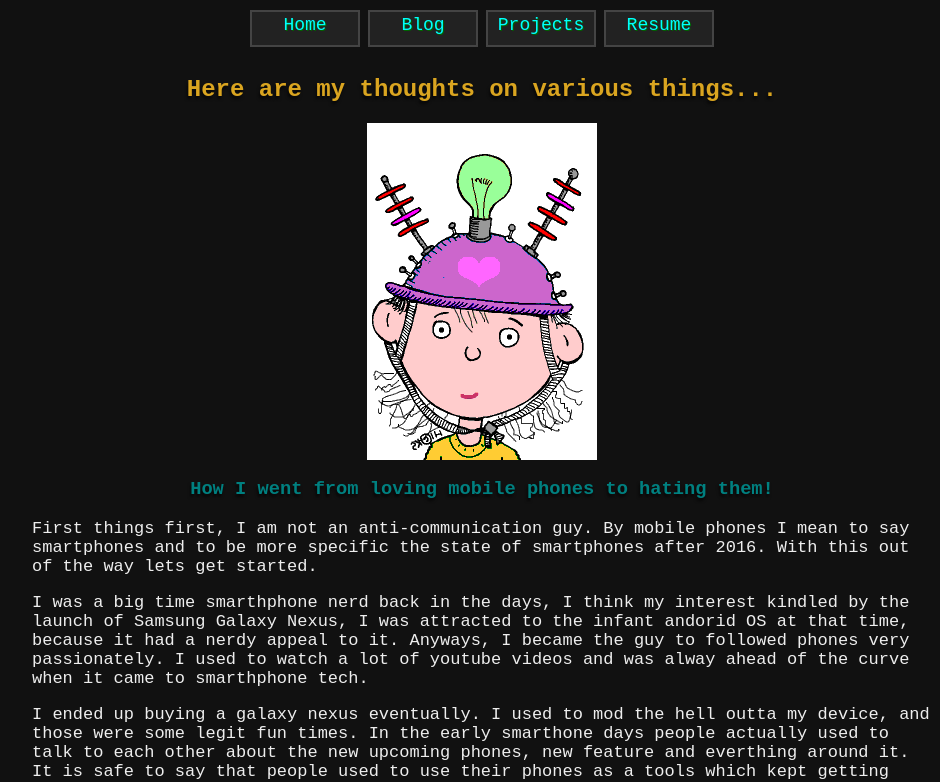
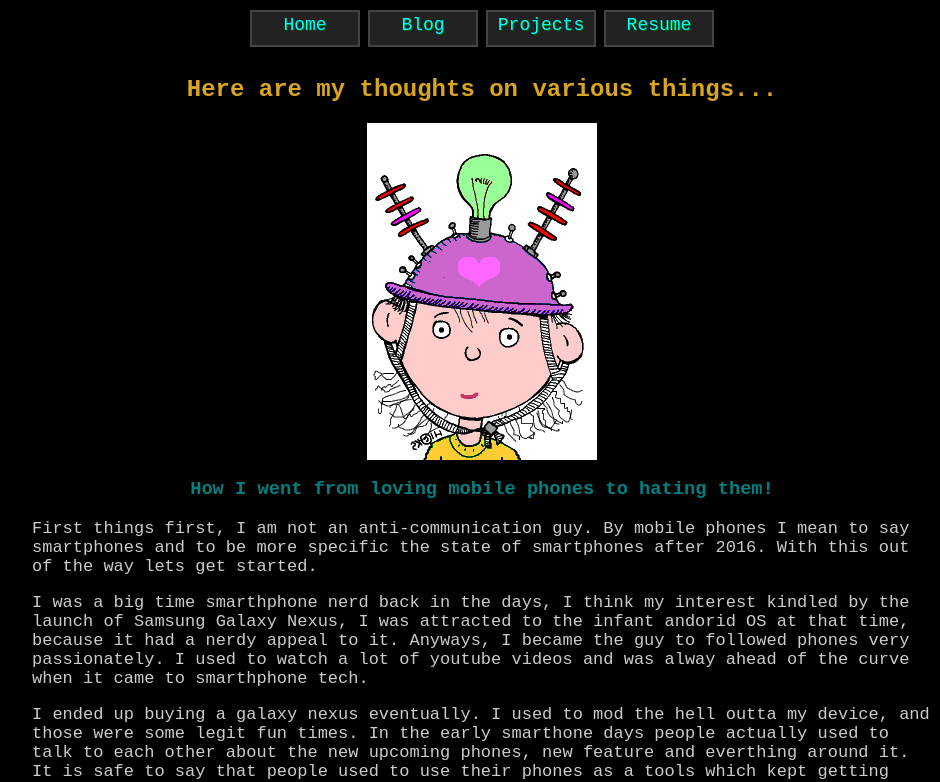
Before and after one commit to 2108arunk/2108arunk.github.io, a plain HTML site: page blog.html in a window 1280 px wide. Shown: the part 98-880 px from the top of the page, without its empty margins (158-1098 px from the left). Drawn offline with Linux system fonts and the light colour scheme.

Commit message:
Color changes

```diff
--- a/style.css
+++ b/style.css
@@ -19,8 +19,8 @@ body {
 }
 
 html {
-    background: #111;
-    color: #eee;
+    background: #000000;
+    color: #cccccc;
 	padding-bottom: 500px;
 }
 
```
Also changed, not shown: index.html (+1 -1 lines).
